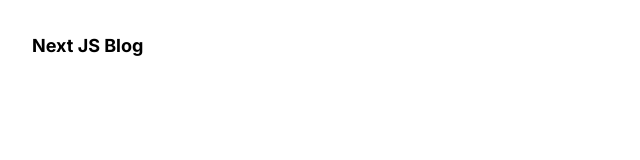
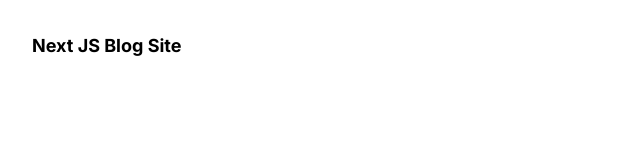
Before and after one commit to Viraj-Sankalpa/NextJS-Blog-Website-with-mongodb, a Next.js app: page / in a window 1280 px wide. Shown: the top 160 px of the page, without its empty margins (0-640 px from the left). Built offline with nearby package versions, Linux system fonts and the light colour scheme.

Commit message:
name change

```diff
--- a/src/app/page.js
+++ b/src/app/page.js
@@ -2,7 +2,7 @@
 export default function Home() {
   return (
     <main className="flex min-h-screen flex-col p-8">
-      <h1 className='font-bold text-lg '>Next JS Blog</h1>
+      <h1 className='font-bold text-lg '>Next JS Blog Site</h1>
     </main>
   )
 }
```
